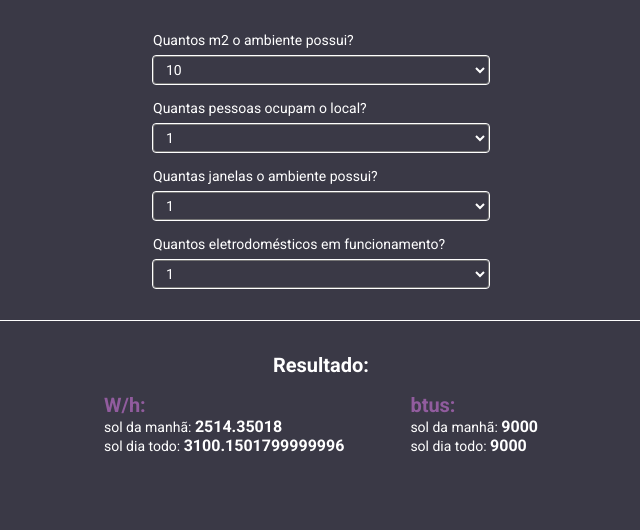
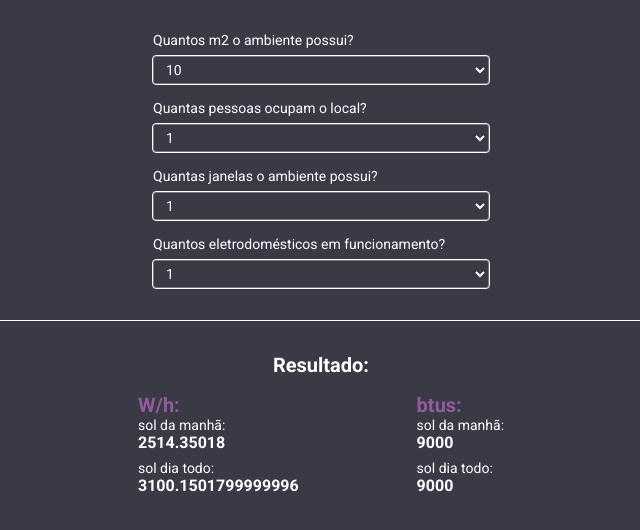
Before and after one commit to gledsonmiranda/btu-calculator, a plain HTML site: page index.html in a window 1280 px wide. Shown: the whole page, without its empty margins (319-959 px from the left). Drawn offline with Linux system fonts and the light colour scheme.

Commit message:
fix: layout adjust and clean code adjust

```diff
--- a/assets/btu-calculator.js
+++ b/assets/btu-calculator.js
@@ -60,13 +60,13 @@ const btuCalculator = {
   },
   loadFormData: () => {
     const formData = {
-      meter: Number(document.querySelector('select[name="meter"').value),
-      people: Number(document.querySelector('select[name="people"').value),
-      window: Number(document.querySelector('select[name="window"').value),
-      appliance: Number(document.querySelector('select[name="appliance"').value),
+      meter: Number(document.querySelector('select[name="meter"]').value),
+      people: Number(document.querySelector('select[name="people"]').value),
+      window: Number(document.querySelector('select[name="window"]').value),
+      appliance: Number(document.querySelector('select[name="appliance"]').value),
     }
 
-    btuCalculator.init(formData);
+    return formData;
   },
   init: (input) => {
     const morningSun = btuCalculator.getMorningSunWatts(input.meter);
@@ -120,8 +120,10 @@ if (formBtu) {
   formBtu.addEventListener('change', (e) => {
     e.preventDefault();
 
-    btuCalculator.loadFormData();
+    let formData = btuCalculator.loadFormData();
+    btuCalculator.init(formData);
   });
 
-  btuCalculator.loadFormData();
+  let formData = btuCalculator.loadFormData();
+  btuCalculator.init(formData);
 }
--- a/assets/style.css
+++ b/assets/style.css
@@ -68,6 +68,7 @@ select:focus {
 .result-content .result {
   max-width: 500px;
   margin: 1rem auto;
+  padding: 0 0.5rem;
   text-align: left;
   display: flex;
   justify-content: space-around;
@@ -82,8 +83,10 @@ select:focus {
 
 .result-content p {
   font-size: 0.875rem;
+  margin-bottom: 0.5rem;
 }
 
 .result-content strong {
   font-size: 1rem;
+  display: block;
 }
```
